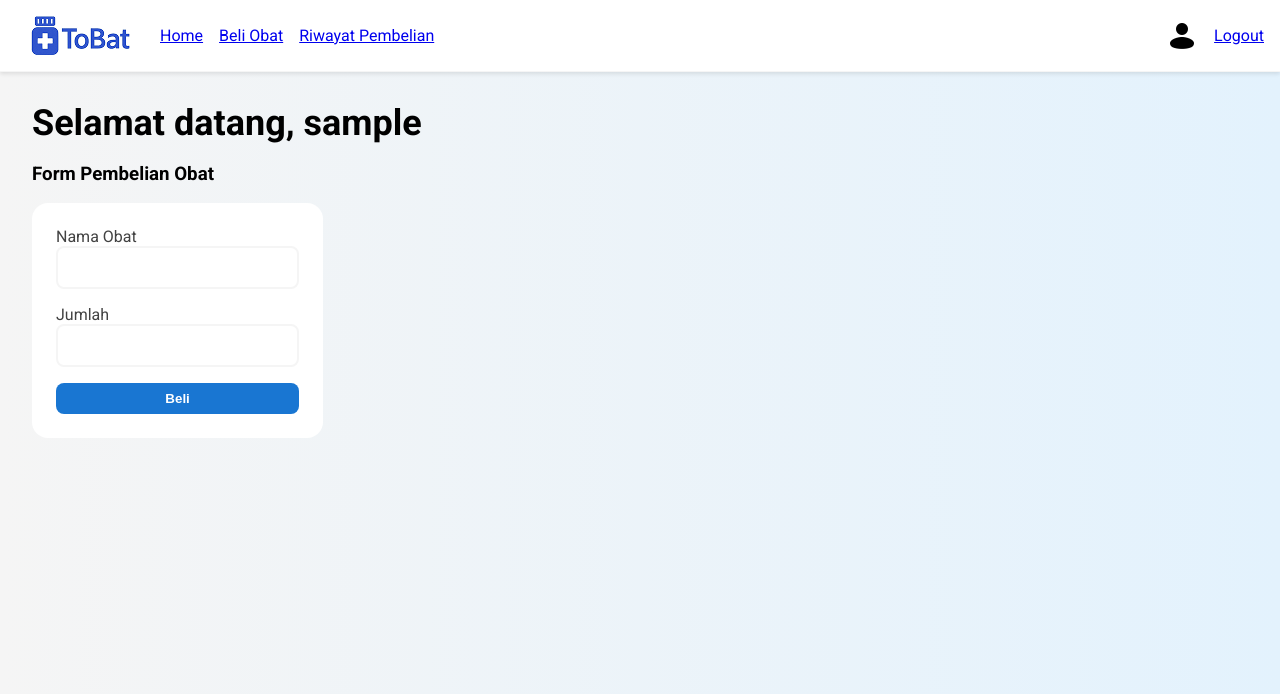
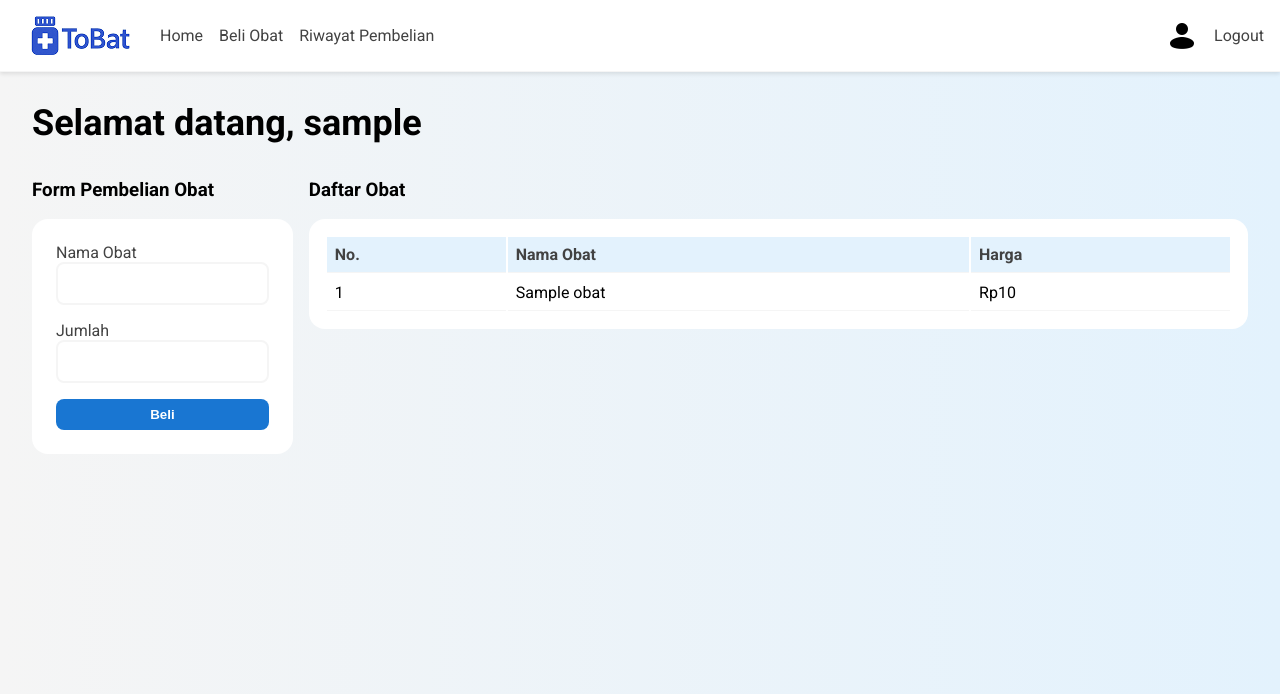
Before and after one commit to icarusnp1/UAS_kemjar, a Flask app: page /beli in a window 1280 px wide. Shown: the top 694 px of the page. Run offline with Flask 3, Linux system fonts and the light colour scheme; the visitor is signed in with stand-in values (Sample User, id 1); tables that the repository leaves empty or names only in its code hold one stand-in row (values such as "Sample post").

Commit message:
reading table 'obat' to beli.html

```diff
--- a/app.py
+++ b/app.py
@@ -1,7 +1,7 @@
 # app.py
 from flask import Flask, render_template, request, redirect, session, url_for, flash
 from modules.user import register_user, login_user
-from modules.db import insert_transaction
+from modules.db import insert_transaction, get_all_obat
 import os
 
 app = Flask(__name__)
@@ -46,13 +46,15 @@ def beli():
     if 'user_id' not in session:
         return redirect('/login')
 
+    obats = get_all_obat()
+
     if request.method == 'POST':
         user_id = session['user_id']
         obat_id = request.form['obat_id']
         jumlah = request.form['jumlah']
         insert_transaction(user_id, obat_id, jumlah)
         flash('Pembelian berhasil!', 'success')
-    return render_template('beli.html', username=session.get('username'))
+    return render_template('beli.html', username=session.get('username'), obats=obats)
 
 # 🚪 Logout
 @app.route('/logout')
--- a/modules/db.py
+++ b/modules/db.py
@@ -35,3 +35,12 @@
     conn.commit()
     cursor.close()
     conn.close()
+
+def get_all_obat():
+    conn = get_db_connection()
+    cursor = conn.cursor(dictionary=True)
+    cursor.execute("SELECT id, nama, harga FROM obat")
+    obats = cursor.fetchall()
+    cursor.close()
+    conn.close()
+    return obats
--- a/static/styles.css
+++ b/static/styles.css
@@ -68,6 +68,20 @@
     gap: 16px;
 }
 
+.nav-link {
+    text-decoration: none;
+    color: var(--gray-dark);
+    font-weight: 500;
+    border-color: white;
+    border-bottom: 1px solid transparent;
+    transition: color 0.3s ease, border-color 0.3s ease;
+}
+
+.nav-link:hover {
+    color: var(--primary-blue);
+    border-color: var(--primary-blue);
+}
+
 .class-container {
     height: 100vh;
     flex-direction: column;
@@ -85,6 +99,13 @@
     display: flex;
     flex-direction: column;
     width: 20%;
+}
+
+.beli-container {
+    display: flex;
+    flex-direction: row;
+    width: 100%;
+    gap: 16px;
 }
 
 .login-container {
@@ -124,7 +145,7 @@
     font-weight: bold;
 }
 
-.content {
+.content-beli {
     margin: 0px 32px 0px 32px;
 }
 
@@ -136,10 +157,37 @@
 
 .form-beli {
     background-color: white;
-    width: 20%;
     padding: 24px;
     border-radius: 16px;
     display: flex;
     flex-direction: column;
     gap: 16px;
 }
+
+.table-beli {
+    background-color: white;
+    width: 100%;
+    padding: 16px;
+    border-radius: 16px;
+}
+
+.table-beli th {
+    text-align: left;
+    padding: 8px;
+    border-bottom: 1px solid var(--gray-light);
+}
+
+.table-beli td {
+    padding: 8px;
+    border-bottom: 1px solid var(--gray-light);
+}
+
+.table-header {
+    background-color: var(--blue-muted);
+    color: var(--gray-dark);
+    font-weight: bold;
+}
+
+.w-full {
+    width: 100%;
+}
--- a/templates/beli.html
+++ b/templates/beli.html
@@ -14,23 +14,28 @@
     <div class="navbar-container">
 
       <img src="../static/img/TobatLogo-128-39.png" alt="Logo" class="logo">
-      <a href="/home">Home</a>
-      <a href="/beli">Beli Obat</a>
-      <a href="/riwayat">Riwayat Pembelian</a>
+      <a href="/home" class="nav-link">Home</a>
+      <a href="/beli" class="nav-link">Beli Obat</a>
+      <a href="/riwayat" class="nav-link">Riwayat Pembelian</a>
 
     </div>
 
     <div class="navbar-container">
 
       <img src="../static/img/user-32.png" alt="User" class="logo">
-      <a href="/logout">Logout</a>
+      <a href="/logout" class="nav-link">Logout</a>
 
     </div>
   </div>
 
-  <div class="content">
+  <div class="content-beli">
 
     <h2 class="welcome-text">Selamat datang, {{ username }}</h2>
+
+    <div class="beli-container">
+
+      <div>
+
         <h3>Form Pembelian Obat</h3>
         <form method="post" class="form-beli">
 
@@ -51,6 +56,37 @@
         </form>
 
       </div>
+
+      <div class="w-full">
+
+        <h3>Daftar Obat</h3>
+
+        <table class="table-beli">
+          <tr class="table-header">
+            <th>No.</th>
+            <th>Nama Obat</th>
+            <th>Harga</th>
+          </tr>
+          {% if obats and obats|length > 0 %}
+          {% for obat in obats %}
+          <tr>
+            <td>{{ loop.index }}</td>
+            <td>{{ obat.nama }}</td>
+            <td>Rp{{ "{:,.0f}".format(obat.harga) }}</td>
+          </tr>
+          {% endfor %}
+          {% else %}
+          <tr>
+            <td colspan="3" style="text-align: center; color: red;">Tidak ada obat tersedia</td>
+          </tr>
+          {% endif %}
+        </table>
+
+      </div>
+
+    </div>
+
+  </div>
 </body>
 
 </html>
```
Lines whose indentation alone changed are shown as unchanged.
